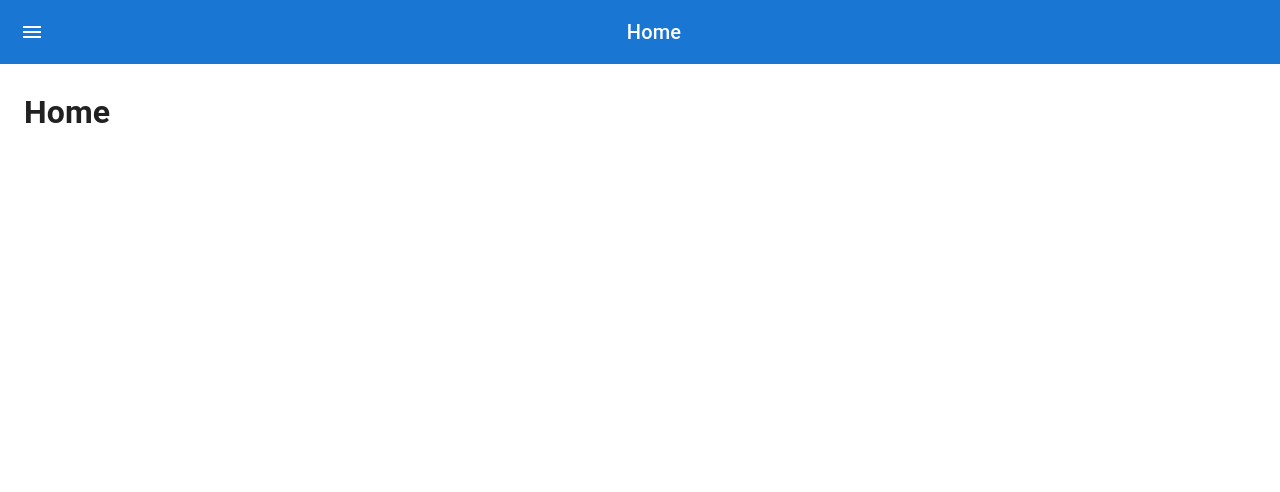
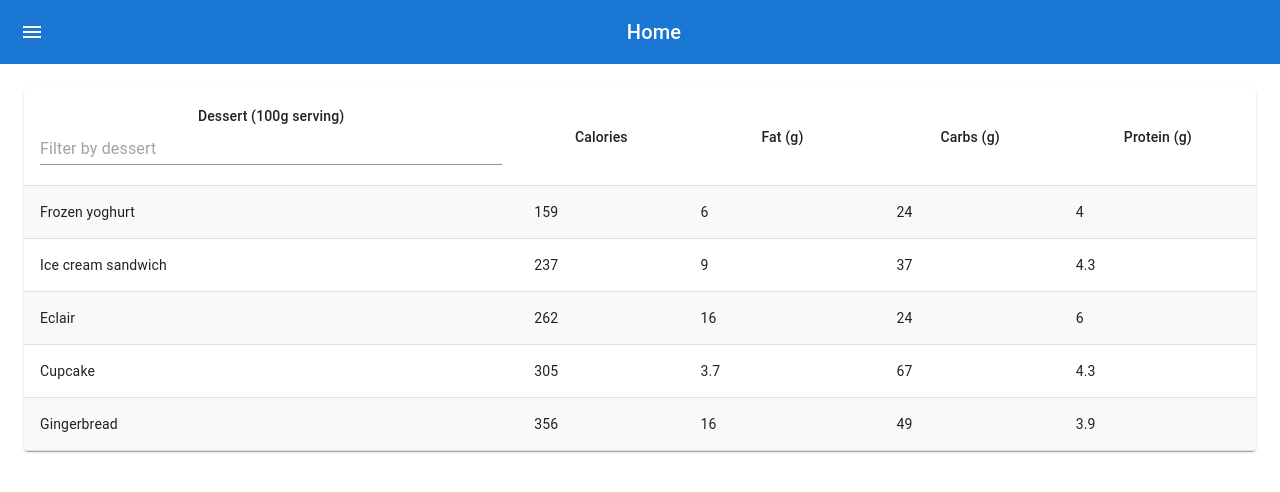
Before and after one commit to fjrbarros/movies, a React (Vite) app: page / in a window 1280 px wide. Shown: the top 492 px of the page. Built offline with nearby package versions, Linux system fonts and the light colour scheme.

Commit message:
feature: create table component

```diff
--- a/src/components/index.ts
+++ b/src/components/index.ts
@@ -1,2 +1,3 @@
 export * from "./pageWrapper/PageWrapper";
 export * from "./pageLoading/PageLoading";
+export * from "./table/Table";
--- /dev/null
+++ b/src/components/table/Table.styles.ts
@@ -0,0 +1,11 @@
+import { TableRow, styled } from "@mui/material";
+
+export const StyledTableRow = styled(TableRow)({
+  transition: "background-color 0.1s",
+  "&:nth-of-type(odd)": {
+    backgroundColor: "#f9f9f9",
+  },
+  "&:hover": {
+    backgroundColor: "#f1f1f1",
+  },
+});
--- /dev/null
+++ b/src/components/table/Table.tsx
@@ -0,0 +1,107 @@
+import {
+  Box,
+  Table as MuiTable,
+  type SxProps,
+  type Theme,
+} from "@mui/material";
+import Paper from "@mui/material/Paper";
+import TableBody from "@mui/material/TableBody";
+import TableCell from "@mui/material/TableCell";
+import TableContainer from "@mui/material/TableContainer";
+import TableHead from "@mui/material/TableHead";
+import TableRow from "@mui/material/TableRow";
+import TextField from "@mui/material/TextField";
+import type { ITableColumn } from "@types";
+import { useState } from "react";
+import { StyledTableRow } from "./Table.styles";
+import { NoDataWrapper } from "./sub-components/NoDataWrapper";
+
+interface TableProps<T> {
+  columns: ITableColumn[];
+  data: T[];
+  onFilterChange: (filters: { [key: string]: string }) => void;
+  isLoading?: boolean;
+  loadingMessage?: string;
+  emptyMessage?: string;
+  sx?: SxProps<Theme>;
+}
+
+export const Table = <T,>({
+  columns,
+  data,
+  onFilterChange,
+  isLoading = false,
+  loadingMessage = "Loading...",
+  emptyMessage = "No data",
+  sx,
+}: TableProps<T>) => {
+  const [filters, setFilters] = useState<{ [key: string]: string }>({});
+
+  const handleFilterChange = (columnId: string, value: string) => {
+    const newFilters = {
+      ...filters,
+      [columnId]: value,
+    };
+    setFilters(newFilters);
+    onFilterChange(newFilters);
+  };
+
+  const renderTableBody = () => {
+    if (isLoading) {
+      return (
+        <NoDataWrapper colSpan={columns.length}>{loadingMessage}</NoDataWrapper>
+      );
+    }
+
+    if (!data.length) {
+      return (
+        <NoDataWrapper colSpan={columns.length}>{emptyMessage}</NoDataWrapper>
+      );
+    }
+
+    return data.map((row, index) => (
+      <StyledTableRow key={`row-${index}`}>
+        {columns.map((column) => (
+          <TableCell key={column.id} align={column.bodyTextAlign || "left"}>
+            {String(row[column.id as keyof T])}
+          </TableCell>
+        ))}
+      </StyledTableRow>
+    ));
+  };
+
+  return (
+    <TableContainer component={Paper}>
+      <MuiTable sx={sx}>
+        <TableHead>
+          <TableRow>
+            {columns.map((column) => (
+              <TableCell
+                key={column.id}
+                align={column.headerTextAlign || "center"}
+                sx={column.sx}
+              >
+                <Box display="flex" flexDirection="column">
+                  {column.label}
+                  {column.filter && (
+                    <TextField
+                      value={filters[column.id] ?? ""}
+                      onChange={(e) =>
+                        handleFilterChange(column.id, e.target.value)
+                      }
+                      placeholder={column.filter.placeholder}
+                      variant="standard"
+                      size="small"
+                      margin="dense"
+                    />
+                  )}
+                </Box>
+              </TableCell>
+            ))}
+          </TableRow>
+        </TableHead>
+        <TableBody>{renderTableBody()}</TableBody>
+      </MuiTable>
+    </TableContainer>
+  );
+};
--- /dev/null
+++ b/src/components/table/sub-components/NoDataWrapper.tsx
@@ -0,0 +1,16 @@
+import { TableCell, TableRow } from "@mui/material";
+import type { PropsWithChildren } from "react";
+
+interface INoDataWrapperProps extends PropsWithChildren {
+  colSpan: number;
+}
+
+export const NoDataWrapper = ({ colSpan, children }: INoDataWrapperProps) => {
+  return (
+    <TableRow>
+      <TableCell colSpan={colSpan} align="center" sx={{ py: 10 }}>
+        {children}
+      </TableCell>
+    </TableRow>
+  );
+};
--- a/src/pages/home/Home.tsx
+++ b/src/pages/home/Home.tsx
@@ -1,10 +1,81 @@
-import { PageWrapper } from "@components";
+import { PageWrapper, Table } from "@components";
 import { homePageName } from "@constants";
+import type { ITableColumn } from "@types";
+import { useCallback, useEffect, useState } from "react";
+
+interface Data {
+  name: string;
+  calories: number;
+  fat: number;
+  carbs: number;
+  protein: number;
+}
+
+const columns: ITableColumn[] = [
+  {
+    id: "name",
+    label: "Dessert (100g serving)",
+    filter: { placeholder: "Filter by dessert" },
+  },
+  { id: "calories", label: "Calories" },
+  {
+    id: "fat",
+    label: "Fat (g)",
+    sx: { minWidth: 100 },
+  },
+  { id: "carbs", label: "Carbs (g)" },
+  {
+    id: "protein",
+    label: "Protein (g)",
+    sx: { minWidth: 100 },
+  },
+];
+
+const initialData: Data[] = [
+  { name: "Frozen yoghurt", calories: 159, fat: 6.0, carbs: 24, protein: 4.0 },
+  {
+    name: "Ice cream sandwich",
+    calories: 237,
+    fat: 9.0,
+    carbs: 37,
+    protein: 4.3,
+  },
+  { name: "Eclair", calories: 262, fat: 16.0, carbs: 24, protein: 6.0 },
+  { name: "Cupcake", calories: 305, fat: 3.7, carbs: 67, protein: 4.3 },
+  { name: "Gingerbread", calories: 356, fat: 16.0, carbs: 49, protein: 3.9 },
+];
 
 export const Home = () => {
+  const [data, setData] = useState<Data[]>(initialData);
+
+  const fetchData = useCallback(async (filters: { [key: string]: string }) => {
+    const filteredData = initialData.filter((item) =>
+      Object.entries(filters).every(([key, value]) =>
+        item[key as keyof Data]
+          .toString()
+          .toLowerCase()
+          .includes(value.toLowerCase()),
+      ),
+    );
+    setData(filteredData);
+  }, []);
+
+  useEffect(() => {
+    fetchData({});
+  }, [fetchData]);
+
+  const handleFilterChange = (filters: { [key: string]: string }) => {
+    fetchData(filters);
+  };
+
   return (
     <PageWrapper pageTitle={homePageName}>
-      <h1>Home</h1>
+      <Table
+        columns={columns}
+        data={data}
+        onFilterChange={handleFilterChange}
+        sx={{ minWidth: 700 }}
+      />
     </PageWrapper>
   );
 };
```
Also changed, not shown: src/types/index.ts (+15 -0 lines), 1 other file (tests, documents, lock files or other folders).
